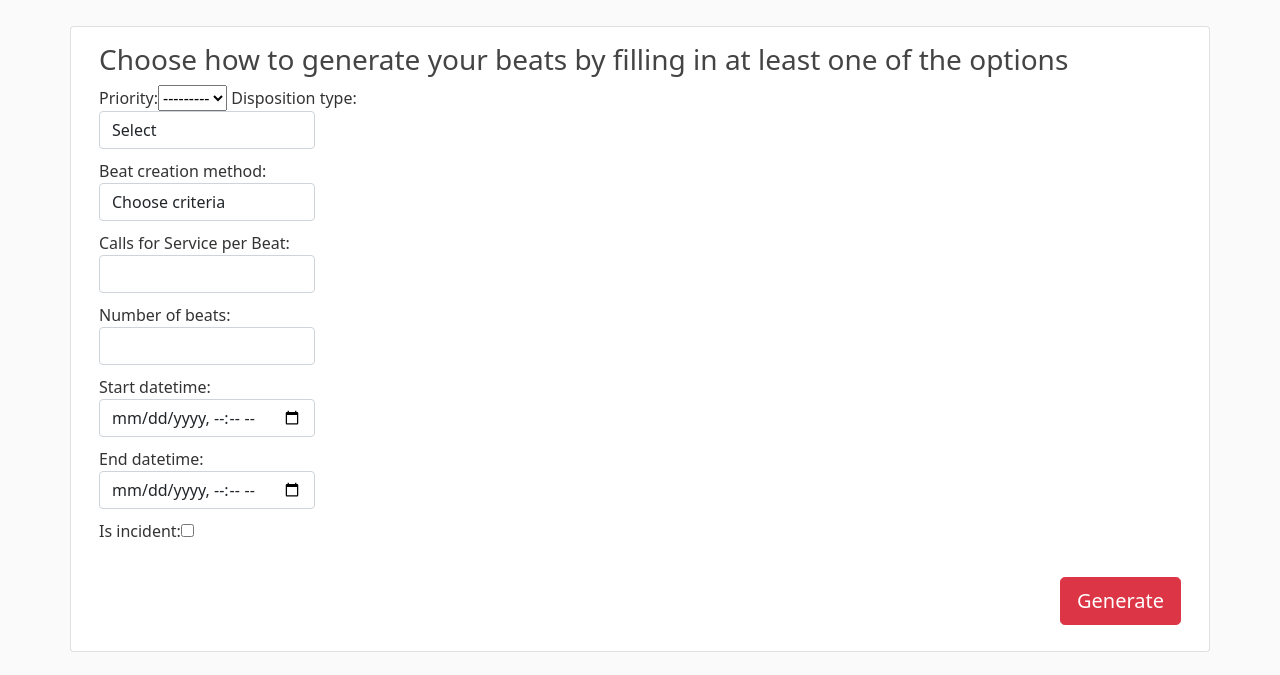
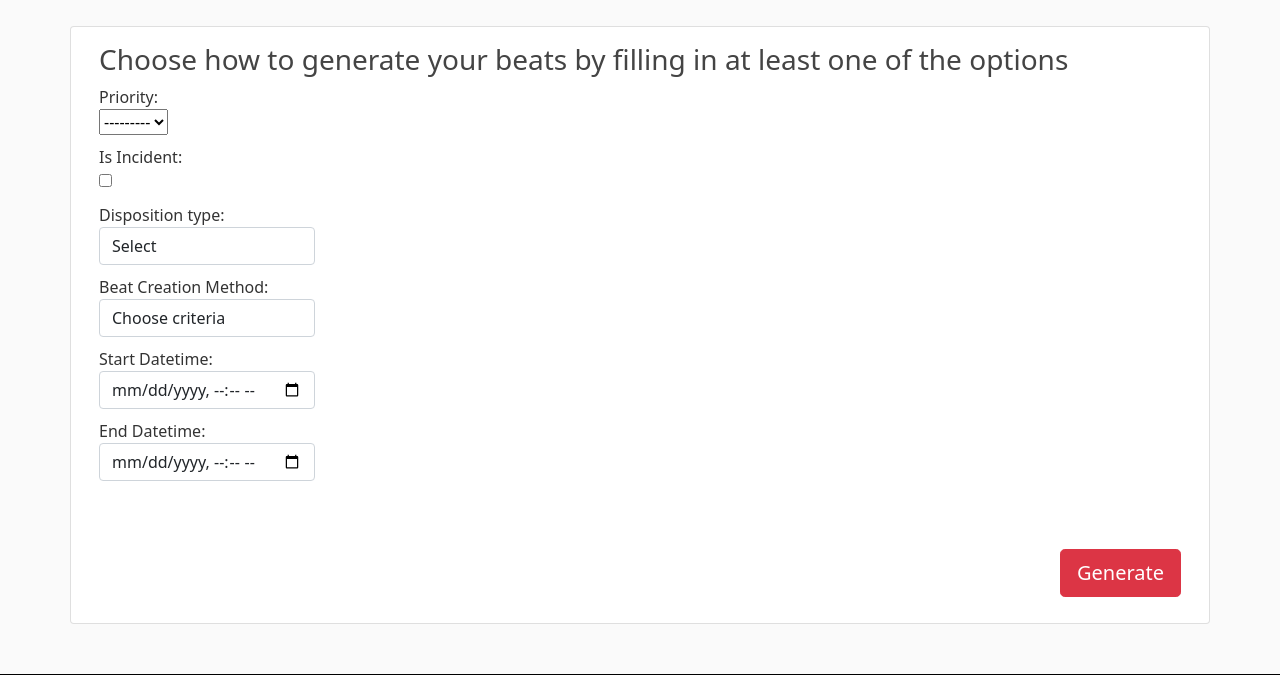
Before and after one commit to ASUCICREPO/smart-beats, a Django app: page /generate/1/ in a window 1280 px wide. Shown: the part 74-749 px from the top of the page. Run offline with Django 3.2, Linux system fonts and the light colour scheme; tables that the repository leaves empty hold one stand-in row (values such as "Sample post"); some libraries are stand-ins or nearby versions.

Commit message:
Fix UI styling for generate beats page

```diff
--- a/web-tier/beats/forms.py
+++ b/web-tier/beats/forms.py
@@ -30,24 +30,18 @@ class BeatGenerateForm(forms.ModelForm):
         (9, '9 - Contact made'),
     ]
 
-    beat_creation_method = forms.ChoiceField(choices=BEAT_CREATION_CHOICES)
-    beat_creation_method.widget.attrs.update(
-        {'class': 'field-margins form-control'})
-    disposition_type = forms.ChoiceField(choices=DISPOSITION_CHOICES)
-    disposition_type.widget.attrs.update(
-        {'class': 'field-margins form-control'})
-    cfs_per_beat = forms.IntegerField(
-        label='Calls for Service per Beat', required=False)
-    cfs_per_beat.widget.attrs.update({'class': 'field-margins form-control'})
-    number_of_beats = forms.DecimalField(required=False)
-    number_of_beats.widget.attrs.update(
-        {'class': 'field-margins form-control'})
+    beat_creation_method = forms.ChoiceField(choices=BEAT_CREATION_CHOICES, widget=forms.Select(
+        attrs={'class': 'field-margins form-control'}))
+    disposition_type = forms.ChoiceField(choices=DISPOSITION_CHOICES,
+                                         widget=forms.Select(attrs={'class': 'field-margins form-control'}))
+    cfs_per_beat = forms.IntegerField(label='Calls for Service per Beat', required=False,
+                                      widget=forms.NumberInput(attrs={'class': 'field-margins form-control'}))
+    number_of_beats = forms.DecimalField(required=False,
+                                         widget=forms.NumberInput(attrs={'class': 'field-margins form-control'}))
     start_datetime = forms.DateTimeField(
-        widget=forms.NumberInput(attrs={'type': 'datetime-local'}))
-    start_datetime.widget.attrs.update({'class': 'field-margins form-control'})
+        widget=forms.NumberInput(attrs={'class': 'field-margins form-control', 'type': 'datetime-local'}))
     end_datetime = forms.DateTimeField(
-        widget=forms.NumberInput(attrs={'type': 'datetime-local'}))
-    end_datetime.widget.attrs.update({'class': 'field-margins form-control'})
+        widget=forms.NumberInput(attrs={'class': 'field-margins form-control', 'type': 'datetime-local'}))
 
     class Meta:
         model = Crime
--- a/web-tier/beats/static/beats/js/main.js
+++ b/web-tier/beats/static/beats/js/main.js
@@ -1,33 +1,43 @@
-function show_beat_gen_attribute() {
-  const beat_creation_method_element = document.getElementById(
-    "beat_creation_method"
-  );
-  const number_of_beats_element = document.getElementById("number_of_beats");
-  const cfs_per_beat_element = document.getElementById("cfs_per_beat");
+show_hide_beat_creation_methods()
 
-  if (beat_creation_method_element.value === "ATTRIBUTE_TARGET") {
-    number_of_beats_element.style.display = "none";
+// Beat Generation: Show/Hide beat creation methods
+function show_hide_beat_creation_methods() {
+    document.addEventListener('DOMContentLoaded', () => {
+        console.log('DOM is loaded');
+        let bc_options = document.querySelectorAll('.bc_option');
+        for (let op of bc_options) {
+            op.style.display = "none";
+        }
+    });
 
-    if (cfs_per_beat_element.style.display === "none") {
-      cfs_per_beat_element.style.display = "block";
+    const number_of_beats_element = document.querySelector("#number_of_beats");
+    const cfs_per_beat_element = document.querySelector("#cfs_per_beat");
+
+    let beat_creation_method_element = document.querySelector('#beat_creation_method');
+    let beat_creation_method_id = document.querySelector('#beat_creation_method_id');
+
+
+    beat_creation_method_element.addEventListener('change', () => {
+        console.log("Beat creation method changed");
+
+        let value = beat_creation_method_id.value;
+        console.log(`Beat creation method value: ${value}`);
+
+        if (value === "ATTRIBUTE_TARGET") {
+            console.log("Case-1")
+            cfs_per_beat_element.style.display = "block"
+            number_of_beats_element.style.display = "none"
+        } else if (value === "NUMBER_ZONES_AND_ATTRIBUTE") {
+            console.log("Case-2")
+            cfs_per_beat_element.style.display = "none"
+            number_of_beats_element.style.display = "block"
+        } else {
+            number_of_beats_element.style.display = "none"
+            cfs_per_beat_element.style.display = "none"
         }
-  } else if (
-    beat_creation_method_element.value === "NUMBER_ZONES_AND_ATTRIBUTE"
-  ) {
-    cfs_per_beat_element.style.display = "none";
+    })
+}
 
-    if (number_of_beats_element.style.display === "none") {
-      number_of_beats_element.style.display = "block";
-    }
-  } else {
-    if (cfs_per_beat_element.style.display === "none") {
-      cfs_per_beat_element.style.display = "block";
-    }
-    if (number_of_beats_element.style.display === "none") {
-      number_of_beats_element.style.display = "block";
-    }
-  }
-}
 
 // DROP ZONE
 let elOne = document.getElementById("div_id_city_shapefile");
--- a/web-tier/beats/templates/beats/generate_beats.html
+++ b/web-tier/beats/templates/beats/generate_beats.html
@@ -9,8 +9,67 @@
             <div class="form-group">
                 <form method="post" enctype="multipart/form-data">
                     {% csrf_token %}
-                {{ form }}
+                    <div class="field box">
+                        <label class="label">Priority:</label>
+                        <div class="control">
+                            {% render_field form.priority %}
+                        </div>
+                    </div>
+                    <div class="field box">
+                        <label class="label">Is Incident:</label>
+                        <div class="control">
+                            {% render_field form.is_incident %}
+                        </div>
+                    </div>
 
+                    <div class="field box">
+                        <label class="label">Disposition type:</label>
+                        <div class="control">
+                            <div class="select">
+                                {% render_field form.disposition_type id="disposition_type" %}
+                            </div>
+                        </div>
+                    </div>
+
+                    <div class="field box" id="beat_creation_method">
+                        <label class="label">Beat Creation Method:</label>
+                        <div class="control">
+                            <div class="select">
+{#                                {% render_field form.beat_creation_method id="beat_creation_method" onchange="show_beat_gen_attribute();" %}#}
+                                {% render_field form.beat_creation_method id="beat_creation_method_id" %}
+                            </div>
+                        </div>
+                    </div>
+
+
+                    <div class="field box bc_option" id="cfs_per_beat">
+                        <label class="label">Calls-For-Service Per Beat:</label>
+                        <div class="control">
+                            {% render_field form.cfs_per_beat %}
+                        </div>
+                    </div>
+
+
+                    <div class="field box bc_option" id="number_of_beats">
+                        <label class="label">Target Number of Beats:</label>
+                        <div class="control">
+                            {% render_field form.number_of_beats %}
+                        </div>
+                    </div>
+
+                    <div class="field box" id="start_date">
+                        <label class="label">Start Datetime:</label>
+                        <div class="control">
+                            {% render_field form.start_datetime %}
+                        </div>
+                    </div>
+
+                    <div class="field box" id="end_date">
+                        <label class="label">End Datetime:</label>
+                        <div class="control">
+                            {% render_field form.end_datetime %}
+                        </div>
+                    </div>
                     <br><br>
                     <div style="display: flex; justify-content: flex-end; margin-top: 10px; margin-bottom: 10px;">
                         <button class="btn btn-danger btn-lg">Generate</button>
--- a/web-tier/beats/views.py
+++ b/web-tier/beats/views.py
@@ -38,7 +38,7 @@ def upload(request):
                 data = form.cleaned_data
                 # logger.info(f"City: {data['city']}, {data['state']} in {data['country']}")
 
-                # form.save()
+                form.save()
                 logger.info("Upload complete")
                 return redirect('/generate/1')
     else:
```
Lines whose indentation alone changed are shown as unchanged.
